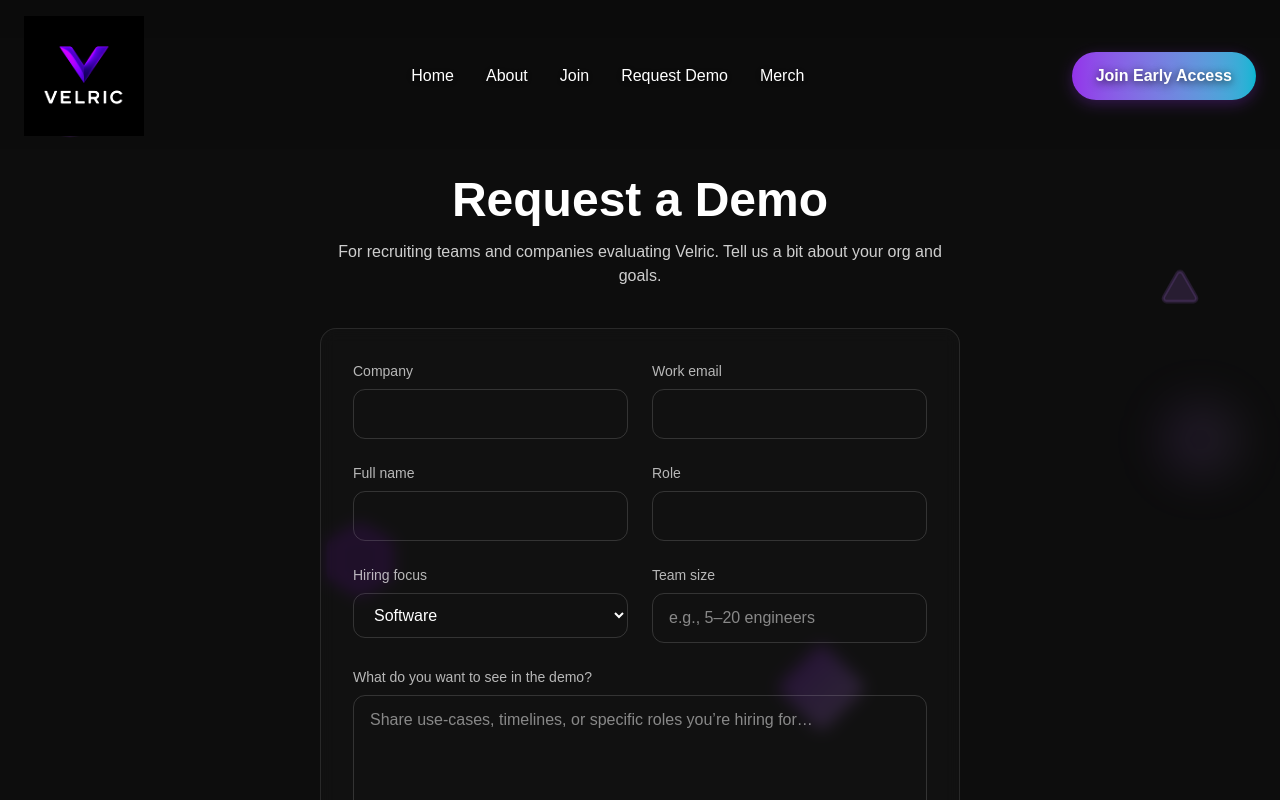
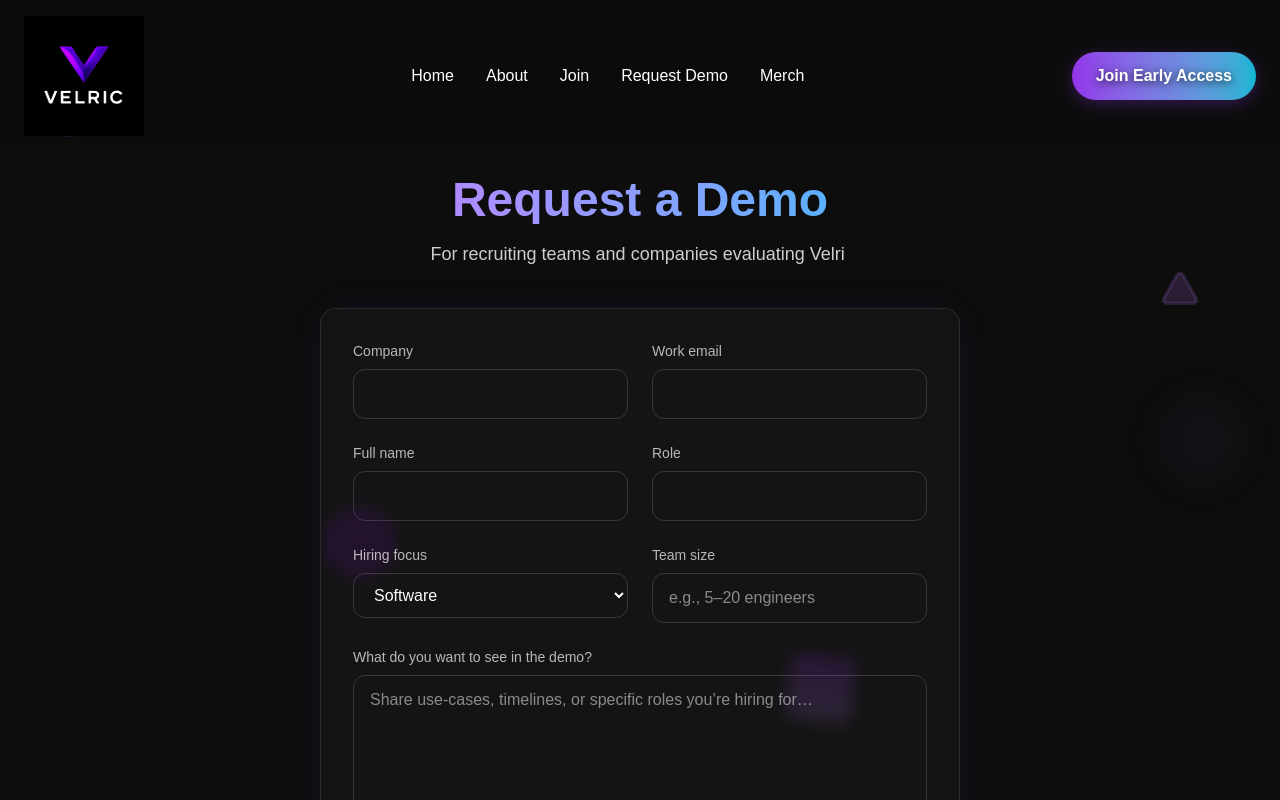
Before and after one commit to velric-ai/velric, a Next.js app: page /contact in a window 1280 px wide. Shown: the top 800 px of the page. Built offline with nearby package versions, Linux system fonts and the light colour scheme.

Commit message:
Added typing animation and motion effects to Request Demo page

```diff
--- a/package.json
+++ b/package.json
@@ -18,6 +18,7 @@
     "react": "19.1.0",
     "react-dom": "19.1.0",
     "react-hook-form": "^7.62.0",
+    "react-type-animation": "^3.2.0",
     "zod": "^4.1.9"
   },
   "devDependencies": {
--- a/pages/contact.tsx
+++ b/pages/contact.tsx
@@ -1,7 +1,10 @@
+"use client";
 import React, { useEffect, useState } from "react";
+import { motion } from "framer-motion";
 import Navbar from "@/components/Navbar";
 import Footer from "@/components/Footer";
 import { Circle, Triangle, Hexagon } from "lucide-react";
+import { TypeAnimation } from "react-type-animation";
 
 const RequestDemo = () => {
   useEffect(() => {
@@ -25,33 +28,98 @@ const RequestDemo = () => {
     <div className="bg-[#0D0D0D] text-white relative overflow-hidden min-h-screen">
       {/* Floating decorative elements */}
       <div className="fixed inset-0 pointer-events-none z-0">
-        <Circle className="absolute top-20 left-10 text-purple-500/20 floating-element" size={60} fill="currentColor" />
-        <Triangle className="absolute top-1/3 right-20 text-purple-400/15 floating-element" size={40} fill="currentColor" />
-        <Hexagon className="absolute bottom-1/4 left-1/4 text-purple-600/10 floating-element" size={80} fill="currentColor" />
-        <div className="absolute top-1/2 right-10 w-20 h-20 bg-gradient-to-r from-purple-500/10 to-purple-300/10 rounded-full blur-xl floating-element"></div>
-        <div className="absolute bottom-20 right-1/3 w-16 h-16 bg-gradient-to-l from-purple-400/15 to-purple-600/15 rounded-lg rotate-45 floating-element"></div>
+        <motion.div
+          className="absolute top-20 left-10 text-purple-500/20"
+          animate={{ y: [0, -20, 0] }}
+          transition={{ duration: 6, repeat: Infinity, ease: "easeInOut" }}
+        >
+          <Circle size={60} fill="currentColor" />
+        </motion.div>
+        <motion.div
+          className="absolute top-1/3 right-20 text-purple-400/15"
+          animate={{ y: [0, 25, 0] }}
+          transition={{ duration: 5, repeat: Infinity, ease: "easeInOut", delay: 1 }}
+        >
+          <Triangle size={40} fill="currentColor" />
+        </motion.div>
+        <motion.div
+          className="absolute bottom-1/4 left-1/4 text-purple-600/10"
+          animate={{ y: [0, -30, 0] }}
+          transition={{ duration: 7, repeat: Infinity, ease: "easeInOut", delay: 0.5 }}
+        >
+          <Hexagon size={80} fill="currentColor" />
+        </motion.div>
+        <motion.div
+          className="absolute top-1/2 right-10 w-20 h-20 bg-gradient-to-r from-purple-500/10 to-purple-300/10 rounded-full blur-xl"
+          animate={{ scale: [1, 1.15, 1], opacity: [0.5, 1, 0.5] }}
+          transition={{ duration: 6, repeat: Infinity, ease: "easeInOut" }}
+        />
+        <motion.div
+          className="absolute bottom-20 right-1/3 w-16 h-16 bg-gradient-to-l from-purple-400/15 to-purple-600/15 rounded-lg rotate-45"
+          animate={{ rotate: [45, 55, 45] }}
+          transition={{ duration: 8, repeat: Infinity, ease: "easeInOut" }}
+        />
       </div>
 
       <Navbar />
 
-      {/* Header */}
-      <section className="text-center pt-44 pb-10 px-4 md:px-8 lg:px-16 max-w-3xl mx-auto relative z-10">
-        <h1 className="text-4xl md:text-5xl font-extrabold mb-4">Request a Demo</h1>
-        <p className="text-white/80">
-          For recruiting teams and companies evaluating Velric. Tell us a bit about your org and goals.
-        </p>
-      </section>
+      {/* Header Section */}
+      <motion.section
+        className="text-center pt-44 pb-10 px-4 md:px-8 lg:px-16 max-w-3xl mx-auto relative z-10"
+        initial={{ opacity: 0, y: 30 }}
+        animate={{ opacity: 1, y: 0 }}
+        transition={{ duration: 1, ease: "easeOut" }}
+      >
+        <h1 className="text-4xl md:text-5xl font-extrabold mb-4 bg-gradient-to-r from-purple-400 to-sky-400 text-transparent bg-clip-text">
+          Request a Demo
+        </h1>
 
-      {/* Form Card */}
+        {/* 👇 Added Typing Animation Here */}
+        <motion.div
+          className="text-white/80 text-base md:text-lg"
+          initial={{ opacity: 0 }}
+          animate={{ opacity: 1 }}
+          transition={{ delay: 0.4, duration: 0.8 }}
+        >
+          <TypeAnimation
+            sequence={[
+              "For recruiting teams and companies evaluating Velric...",
+              2000,
+              "Tell us a bit about your org and goals.",
+              2000,
+            ]}
+            wrapper="span"
+            cursor={true}
+            repeat={Infinity}
+            style={{ display: "inline-block" }}
+          />
+        </motion.div>
+      </motion.section>
+
+      {/* Form Section */}
       <section className="relative z-10 max-w-3xl mx-auto px-4 md:px-8 lg:px-16 pb-24">
-        <div className="rounded-2xl border border-white/10 bg-white/[0.02] backdrop-blur p-6 md:p-8">
+        <motion.div
+          className="rounded-2xl border border-white/10 bg-white/[0.03] backdrop-blur p-6 md:p-8 shadow-[0_0_40px_-10px_rgba(124,58,237,0.15)]"
+          initial={{ opacity: 0, y: 40 }}
+          animate={{ opacity: 1, y: 0 }}
+          transition={{ delay: 0.5, duration: 0.9, ease: "easeOut" }}
+        >
           {submitted ? (
-            <div className="text-center py-16">
-              <h2 className="text-2xl font-semibold mb-2">Request received</h2>
-              <p className="text-white/70">We’ll email you shortly to schedule your demo.</p>
-            </div>
+            <motion.div
+              className="text-center py-16"
+              initial={{ opacity: 0, scale: 0.9 }}
+              animate={{ opacity: 1, scale: 1 }}
+              transition={{ duration: 0.6 }}
+            >
+              <h2 className="text-2xl font-semibold mb-2 text-purple-400">
+                Request received
+              </h2>
+              <p className="text-white/70">
+                We’ll email you shortly to schedule your demo.
+              </p>
+            </motion.div>
           ) : (
-            <form
+            <motion.form
               className="space-y-6"
               method="POST"
               action="/api/demo"
@@ -59,6 +127,9 @@ const RequestDemo = () => {
                 e.preventDefault();
                 setSubmitted(true);
               }}
+              initial={{ opacity: 0 }}
+              animate={{ opacity: 1 }}
+              transition={{ delay: 0.7, duration: 1 }}
             >
               <div className="grid gap-6 md:grid-cols-2">
                 <Field label="Company" name="company" required />
@@ -66,7 +137,12 @@ const RequestDemo = () => {
                 <Field label="Full name" name="name" />
                 <Field label="Role" name="role" />
                 <div>
-                  <label htmlFor="focus-select" className="block text-sm text-white/70 mb-2">Hiring focus</label>
+                  <label
+                    htmlFor="focus-select"
+                    className="block text-sm text-white/70 mb-2"
+                  >
+                    Hiring focus
+                  </label>
                   <select
                     id="focus-select"
                     name="focus"
@@ -80,11 +156,17 @@ const RequestDemo = () => {
                     <option className="bg-[#0D0D0D]">Other</option>
                   </select>
                 </div>
-                <Field label="Team size" name="headcount" placeholder="e.g., 5–20 engineers" />
+                <Field
+                  label="Team size"
+                  name="headcount"
+                  placeholder="e.g., 5–20 engineers"
+                />
               </div>
 
               <div>
-                <label className="block text-sm text-white/70 mb-2">What do you want to see in the demo?</label>
+                <label className="block text-sm text-white/70 mb-2">
+                  What do you want to see in the demo?
+                </label>
                 <textarea
                   name="message"
                   rows={5}
@@ -93,18 +175,19 @@ const RequestDemo = () => {
                 />
               </div>
 
-              {/* Hidden context (optional) */}
               <input type="hidden" name="source" value="request-demo-page" />
 
-              <button
+              <motion.button
                 type="submit"
-                className="w-full md:w-auto px-6 py-3 rounded-xl bg-gradient-to-r from-purple-500 to-sky-400 font-semibold hover:opacity-95 transition"
+                whileHover={{ scale: 1.03 }}
+                whileTap={{ scale: 0.98 }}
+                className="w-full md:w-auto px-6 py-3 rounded-xl bg-gradient-to-r from-purple-500 to-sky-400 font-semibold hover:shadow-[0_0_25px_-5px_rgba(124,58,237,0.5)] transition"
               >
                 Submit request
-              </button>
-            </form>
+              </motion.button>
+            </motion.form>
           )}
-        </div>
+        </motion.div>
       </section>
 
       <Footer />
@@ -114,7 +197,7 @@ const RequestDemo = () => {
 
 export default RequestDemo;
 
-/* --- Local tiny input component --- */
+/* --- Local reusable input component --- */
 const Field = ({
   label,
   name,
@@ -128,7 +211,11 @@ const Field = ({
   required?: boolean;
   placeholder?: string;
 }) => (
-  <div>
+  <motion.div
+    initial={{ opacity: 0, y: 10 }}
+    animate={{ opacity: 1, y: 0 }}
+    transition={{ duration: 0.6 }}
+  >
     <label className="block text-sm text-white/70 mb-2">{label}</label>
     <input
       type={type}
@@ -137,5 +224,5 @@ const Field = ({
       placeholder={placeholder}
       className="w-full bg-transparent border border-white/15 rounded-xl px-4 py-3 outline-none focus:border-purple-400"
     />
-  </div>
+  </motion.div>
 );
```
Also changed, not shown: pages/api/user_missions.ts (line endings or trailing spaces), 2 other files (tests, documents, lock files or other folders).
